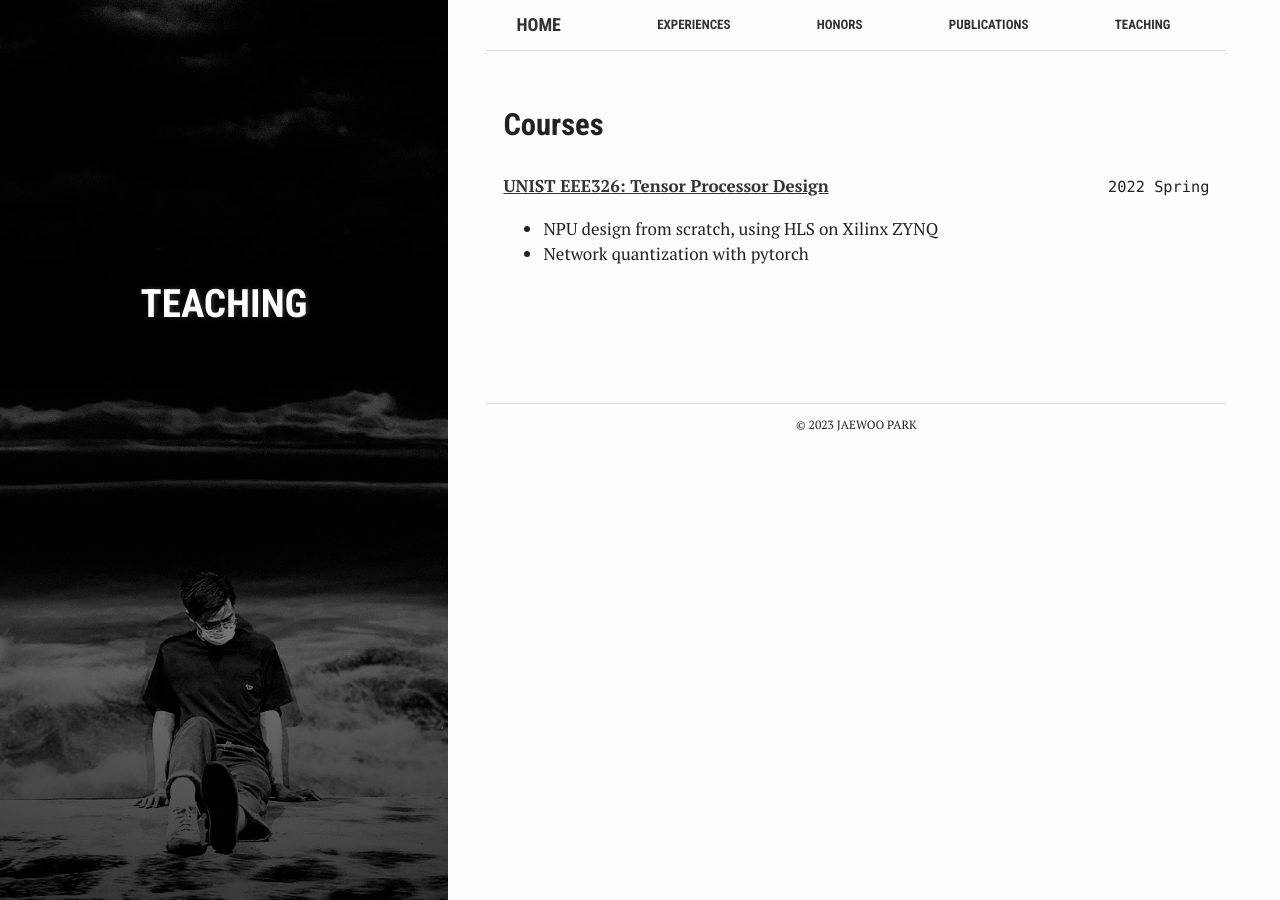
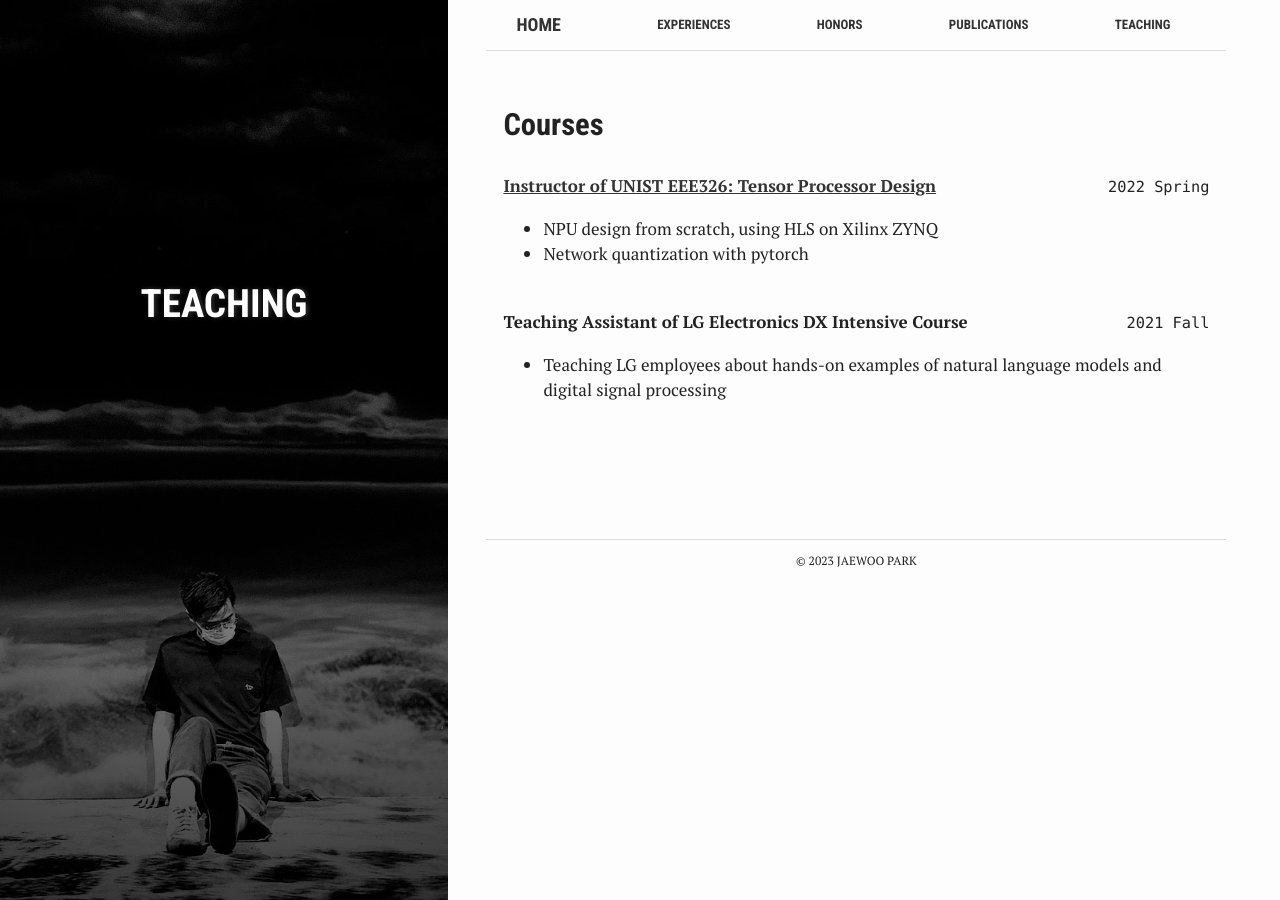
Before and after one commit to hecate64/hecate64.github.io, a Jekyll site: the page built from teaching.md, in a window 1280 px wide. Built offline with Jekyll 4.4.1, drawn with Linux system fonts in a browser that asks for light colours.

Commit message:
update ta

```diff
--- a/teaching.md
+++ b/teaching.md
@@ -11,10 +11,20 @@ active: teaching
 
 <div style="float: right">  <code> 2022 Spring </code> </div>
 
-__[UNIST EEE326: Tensor Processor Design](https://iccl.unist.ac.kr/~lab/Users/JongeunLee/ee326/projects.html)__
+__[Instructor of UNIST EEE326: Tensor Processor Design](https://iccl.unist.ac.kr/~lab/Users/JongeunLee/ee326/projects.html)__
 
 
 * NPU design from scratch, using HLS on Xilinx ZYNQ
 * Network quantization with pytorch
 <br/>
 <br/>
+
+
+<div style="float: right">  <code> 2021 Fall </code> </div>
+
+__Teaching Assistant of LG Electronics DX Intensive Course__
+
+
+* Teaching LG employees about hands-on examples of natural language models and digital signal processing
+<br/>
+<br/>
```
Also changed, not shown: honors.md (+1 -1 lines), 7 other files.
